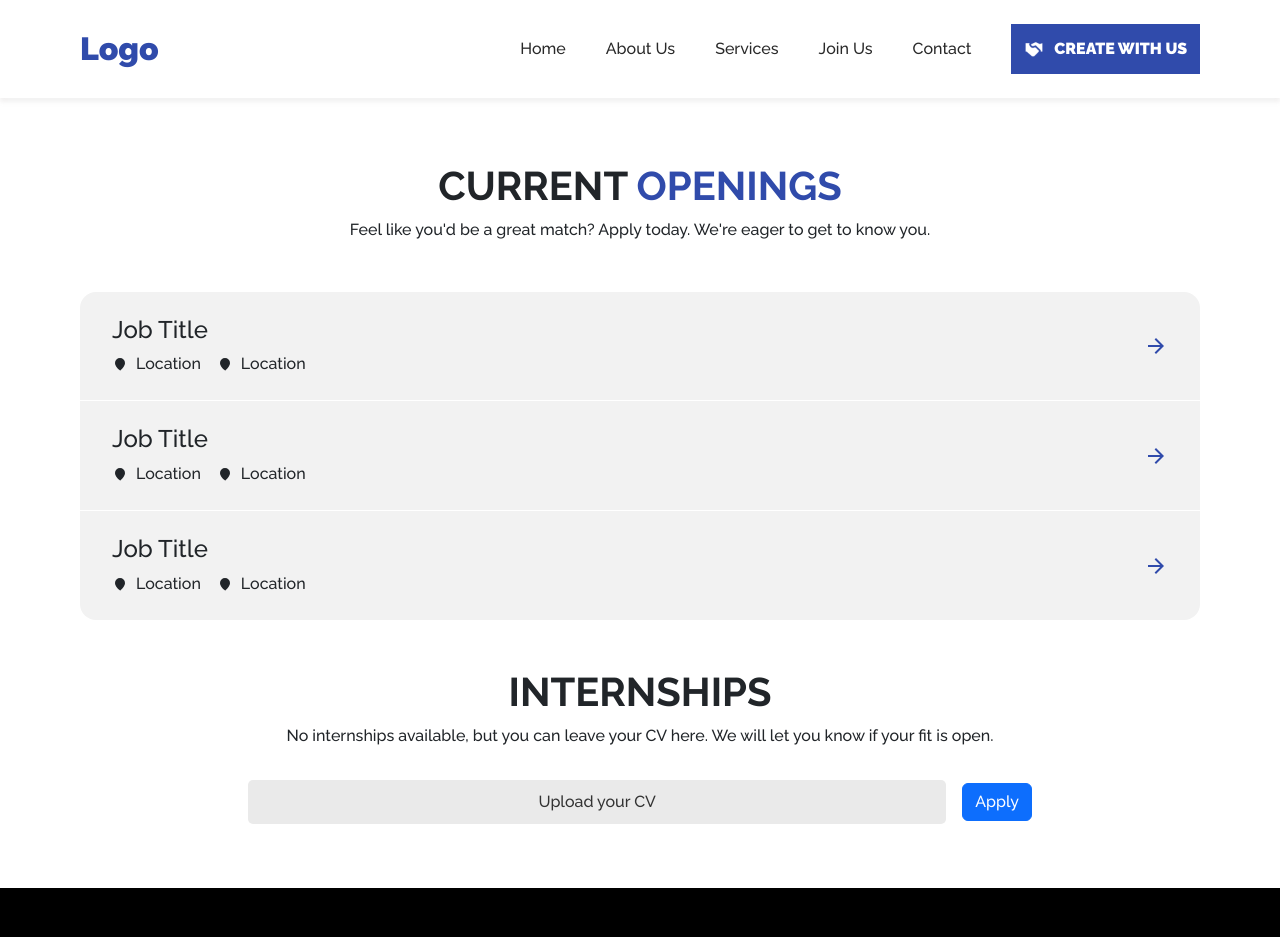
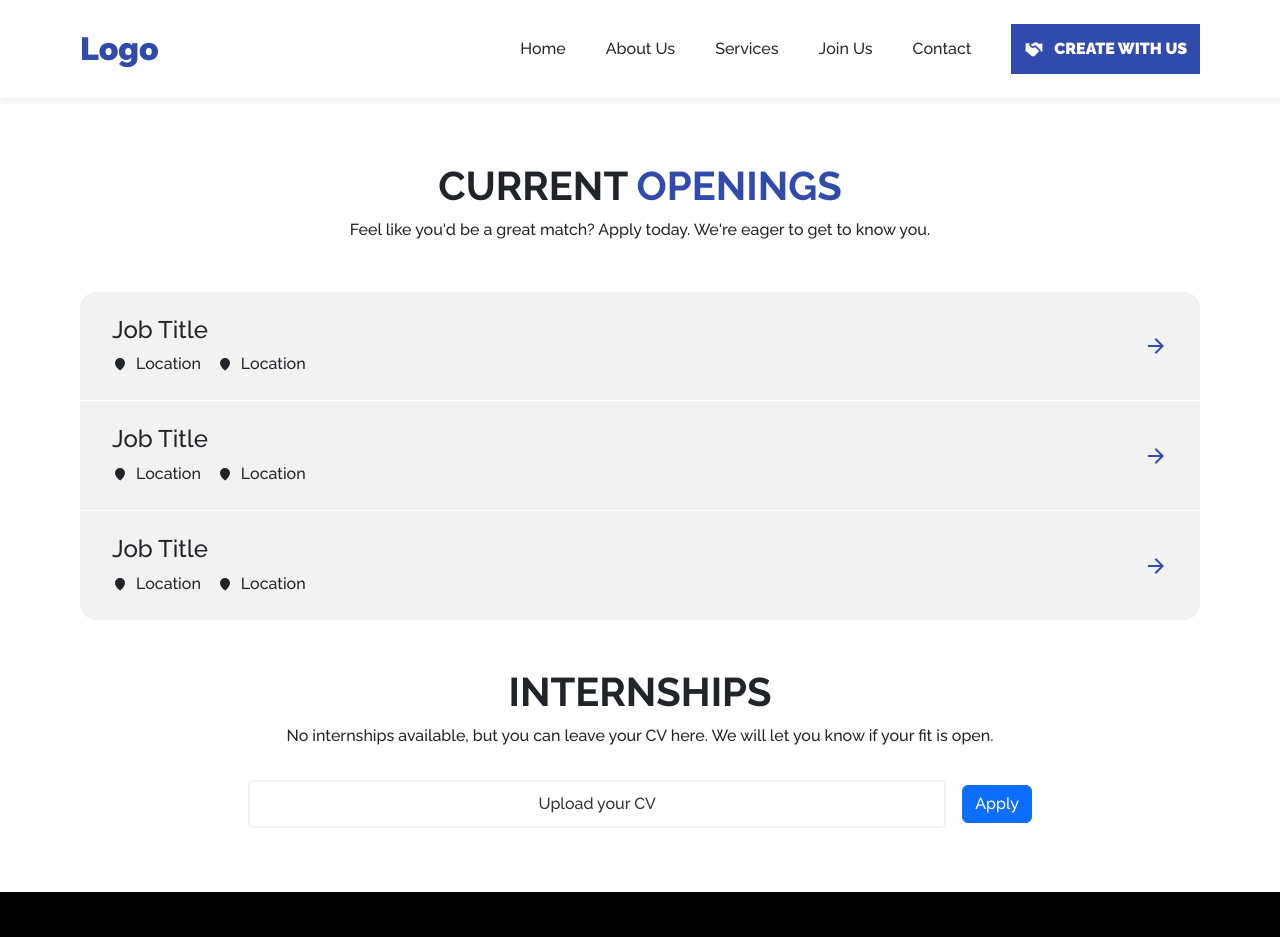
Before and after one commit to anishrajpandey/Systematic-software, a React (Create React App) app: page /career in a window 1280 px wide. Shown: the top 937 px of the page. Built offline with nearby package versions, Linux system fonts and the light colour scheme.

Commit message:
Refactor file input label styles

```diff
--- a/src/components/FileInput/fileinput.css
+++ b/src/components/FileInput/fileinput.css
@@ -19,19 +19,16 @@
 .file-input-label {
   display: inline-block;
   padding: 10px 20px;
-  background-color: #eaeaea;
+  /* background-color: var(--light-gray); */
   width: 100%;
   color: #333;
   border-radius: 5px;
-}
-
-/* File input label hover */
-.file-input-label:hover {
-  background-color: #ccc;
+  border: 2px solid var(--light-gray);
 }
 
 /* File input label focus */
-.file-input-label:focus {
-  outline: none;
+.file-input-container:focus-within {
+  /* outline: none; */
+  outline: 2px solid var(--primary);
   box-shadow: 0 0 0 3px rgba(0, 0, 0, 0.2);
 }
```
